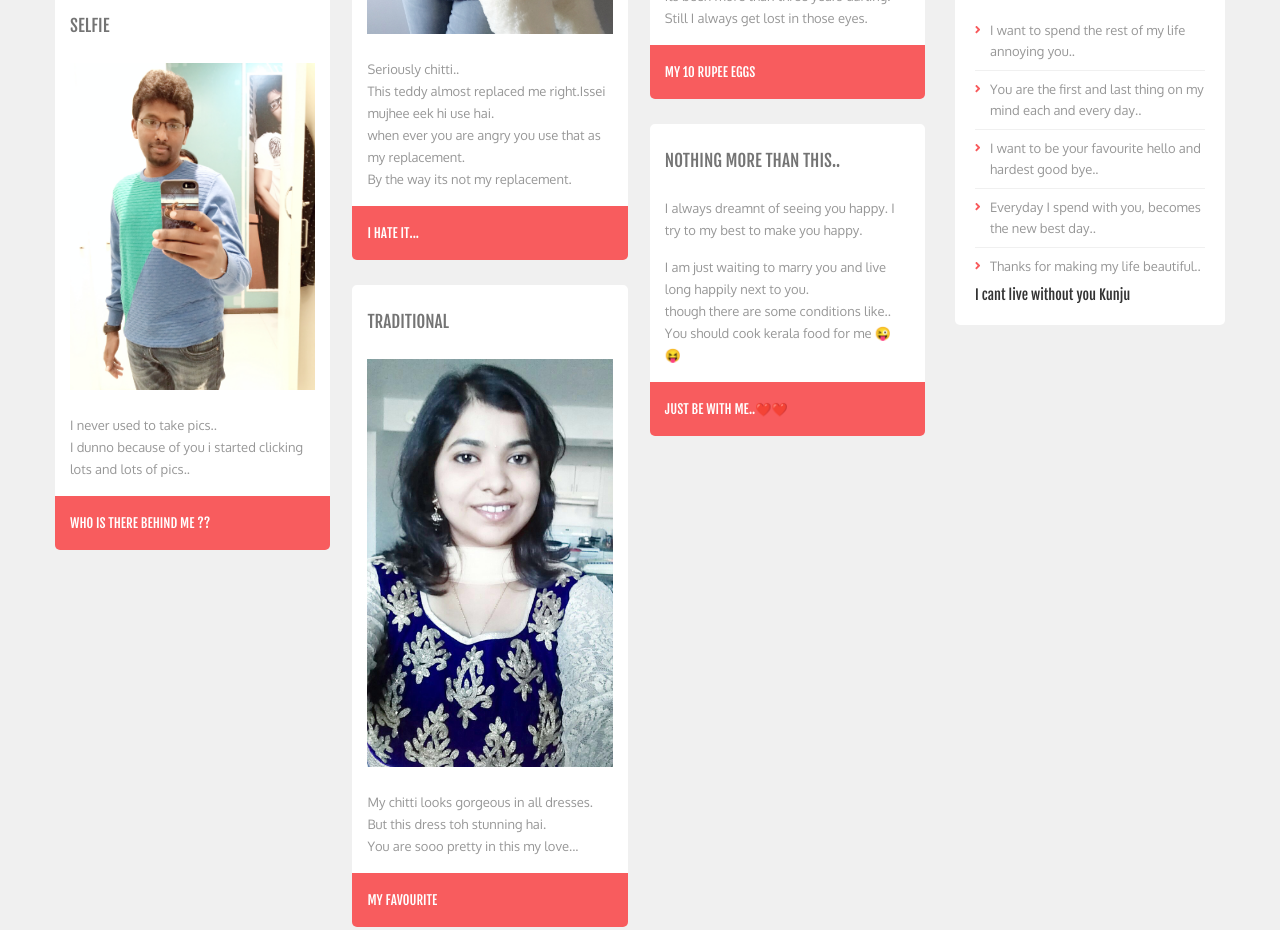
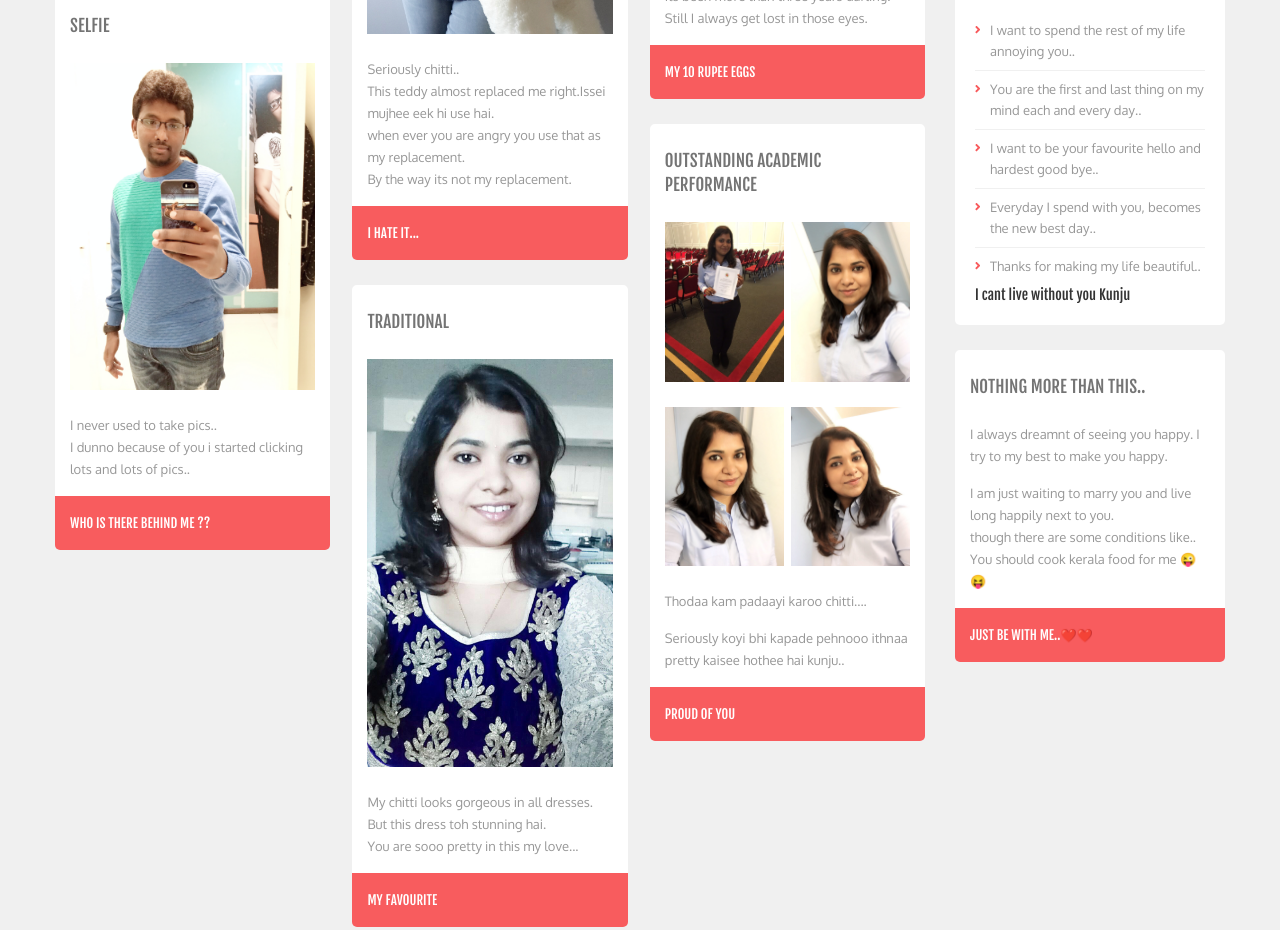
Before and after one commit to chetanThalisetty/chetanThalisetty.github.io, a plain HTML site: page index.html in a window 1280 px wide. Shown: the part 1913-2843 px from the top of the page. Drawn offline with Linux system fonts and the light colour scheme.

Commit message:
changes commit

```diff
--- a/index.html
+++ b/index.html
@@ -222,14 +222,28 @@
                                         <div class="span12">
                                             <div class="general-posts">
                                                 <div class="user-info">
-                                                    <h1>Nothing more than this..</h1>
-													<p>I always dreamnt of seeing you happy. I try to my best to make you happy.</p>
-                                                    <p class="last">I am just waiting to marry you and live long happily next to you.</br>
-													though there are some conditions like..</br>
-													You should cook kerala food for me 😜 😝</p>
+                                                    <h1>Outstanding Academic Performance</h1>
+                                                    <div class="row-fluid">
+                                                        <div class="span6">
+                                                            <img src="img/tile_img9.JPG" alt="" class="image-spacing">
+                                                        </div>
+                                                        <div class="span6">
+                                                            <img src="img/tile_img10.JPG" alt="" class="image-spacing">
+                                                        </div>
+                                                    </div>
+                                                    <div class="row-fluid">
+                                                        <div class="span6">
+                                                            <img src="img/tile_img11.JPG" alt="" class="image-spacing">
+                                                        </div>
+                                                        <div class="span6">
+                                                            <img src="img/tile_img12.JPG" alt="" class="image-spacing">
+                                                        </div>
+                                                    </div>
+                                                    <p>Thodaa kam padaayi karoo chitti....</p>
+                                                    <p class="last">Seriously koyi bhi kapade pehnooo ithnaa pretty kaisee hothee hai kunju..</p>
                                                 </div>
                                                 <div class="read-more">
-                                                    <a href="#">Just be with me..❤️❤️</a>
+                                                    <a href="#">Proud of You</a>
                                                 </div>
                                             </div>
                                         </div>
@@ -265,6 +279,22 @@
 									I cant live without you Kunju
                                 </ul>
                             </div>
+							<div class="row-fluid">
+								<div class="span12">
+									<div class="general-posts">
+										<div class="user-info">
+											<h1>Nothing more than this..</h1>
+											<p>I always dreamnt of seeing you happy. I try to my best to make you happy.</p>
+											<p class="last">I am just waiting to marry you and live long happily next to you.</br>
+											though there are some conditions like..</br>
+											You should cook kerala food for me 😜 😝</p>
+										</div>
+										<div class="read-more">
+											<a href="#">Just be with me..❤️❤️</a>
+										</div>
+									</div>
+								</div>
+							</div>
                         </div>
                     </div>
             </div>
```
Also changed, not shown: img/tile_img10.JPG (added), img/tile_img11.JPG (added), img/tile_img12.JPG (added), img/tile_img9.JPG (added).
